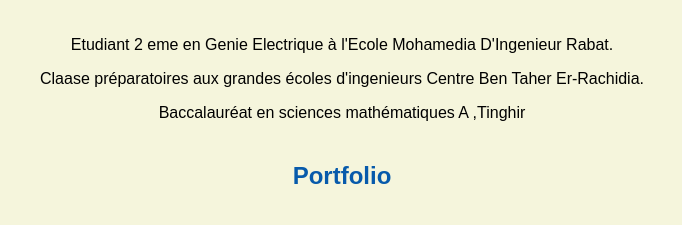
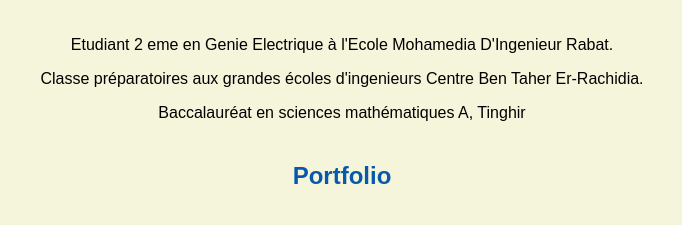
Before and after one commit to omar-98/omar-98.github.io, a plain HTML site: page index.html in a window 1280 px wide. Shown: the part 575-800 px from the top of the page, 298-980 px from the left. Drawn offline with Linux system fonts and the light colour scheme.

Commit message:
Update index.html

```diff
--- a/index.html
+++ b/index.html
@@ -20,8 +20,8 @@
     <h1>Omar Ben Yedir<h1>
     <h2>About Me</h2>
     <p>Etudiant 2 eme en Genie Electrique à l'Ecole Mohamedia D'Ingenieur Rabat.</p>
-    <p>Claase préparatoires aux grandes écoles d'ingenieurs Centre Ben Taher Er-Rachidia. </p>
-    <p>Baccalauréat en sciences mathématiques A ,Tinghir</p>
+    <p>Classe préparatoires aux grandes écoles d'ingenieurs Centre Ben Taher Er-Rachidia. </p>
+    <p>Baccalauréat en sciences mathématiques A, Tinghir</p>
   </body>
 
   <footer>
```
